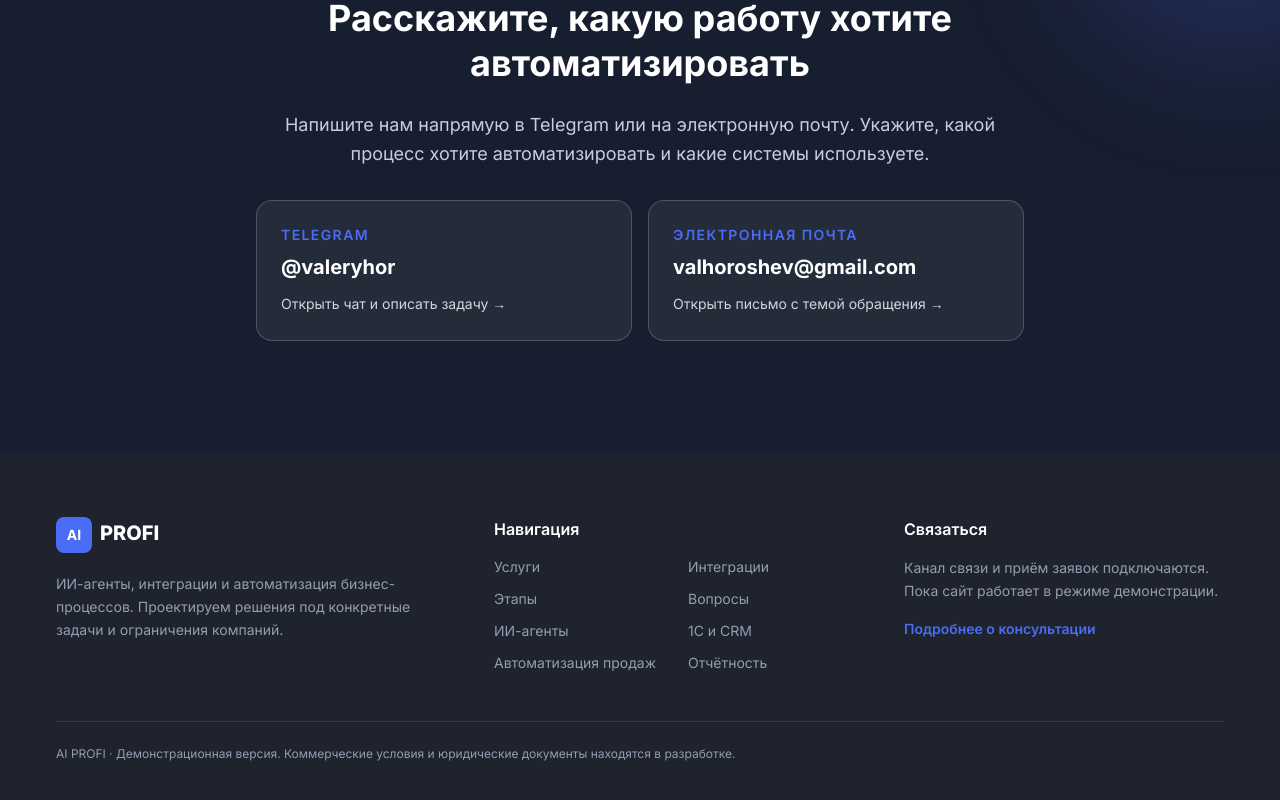
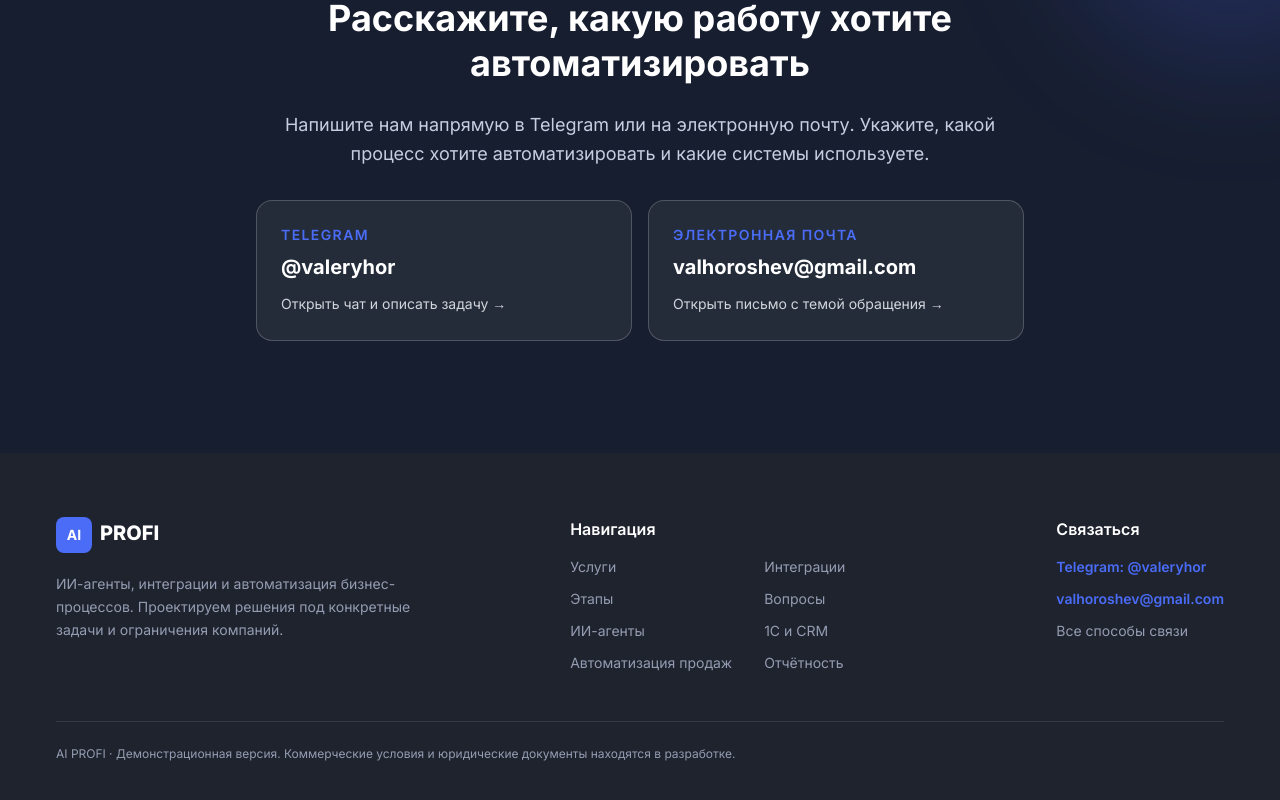
Before and after one commit to valhoroshev-web/ai-business-site, a Next.js app: page / in a window 1280 px wide. Shown: the part 5168-5968 px from the top of the page. Built offline with nearby package versions, Linux system fonts and the light colour scheme; no server answers.

Commit message:
feat: connect navigation and service CTAs to real contact options

```diff
--- a/src/components/Footer/index.tsx
+++ b/src/components/Footer/index.tsx
@@ -35,10 +35,17 @@ export default function Footer() {
           </div>
           <div className="max-w-xs">
             <h2 className="mb-4 font-semibold text-black dark:text-white">Связаться</h2>
-            <p className="text-sm leading-relaxed text-body-color dark:text-body-color-dark">
-              Канал связи и приём заявок подключаются. Пока сайт работает в режиме демонстрации.
-            </p>
-            <Link href="/#contact" className="mt-4 inline-block text-sm font-semibold text-primary hover:underline">Подробнее о консультации</Link>
+            <div className="flex flex-col items-start gap-3 text-sm">
+              <a href="https://t.me/valeryhor" target="_blank" rel="noopener noreferrer" className="font-semibold text-primary hover:underline">
+                Telegram: @valeryhor
+              </a>
+              <a href="mailto:valhoroshev@gmail.com" className="break-all font-semibold text-primary hover:underline">
+                valhoroshev@gmail.com
+              </a>
+              <Link href="/#contact" className="text-body-color hover:text-primary dark:text-body-color-dark">
+                Все способы связи
+              </Link>
+            </div>
           </div>
         </div>
         <div className="mt-12 border-t border-gray-200 pt-6 text-xs text-body-color dark:border-white/10 dark:text-body-color-dark">
```
